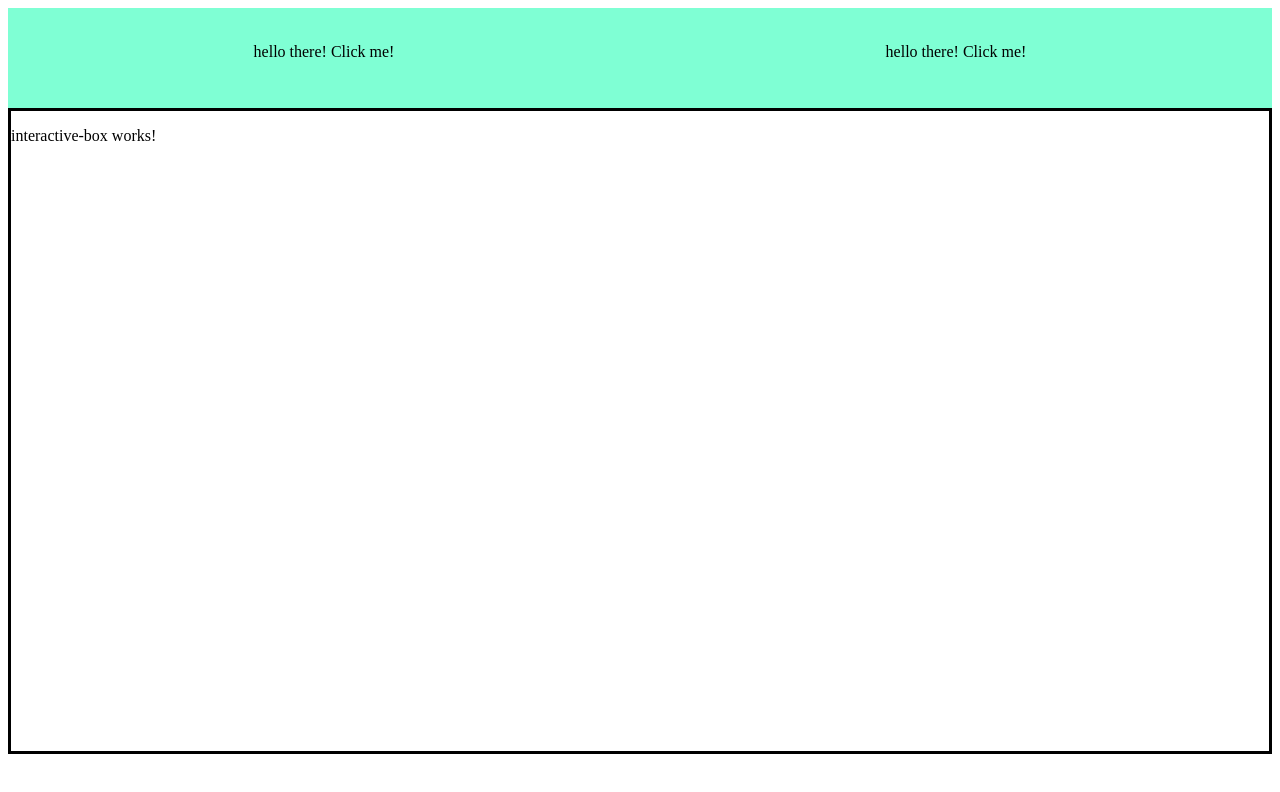
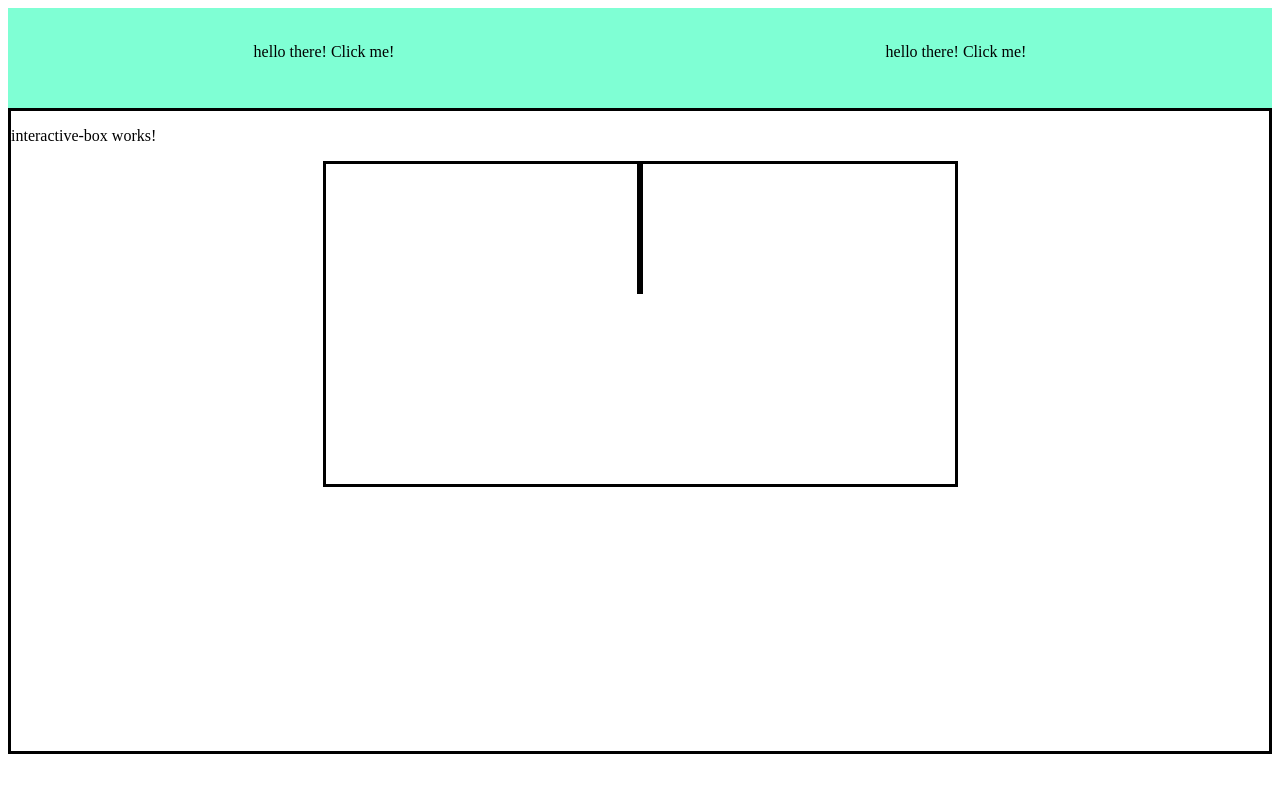
Before and after one commit to bike-92/playground, an Angular app in the folder my-app/: page / in a window 1280 px wide. Shown: the top 792 px of the page. Built offline with nearby package versions, Linux system fonts and the light colour scheme.

Commit message:
add small lines in the center-box to create drag and drop line functionality

```diff
--- a/my-app/src/app/interactive-box/center-box/center-box.component.css
+++ b/my-app/src/app/interactive-box/center-box/center-box.component.css
@@ -0,0 +1,6 @@
+div {
+    margin: auto;
+    border: solid;
+    width: 0;
+    height: 20px;
+}
--- a/my-app/src/app/interactive-box/center-box/center-box.component.html
+++ b/my-app/src/app/interactive-box/center-box/center-box.component.html
@@ -1 +1,5 @@
-<p>center-box works!</p>
+<div></div>
+<div></div>
+<div></div>
+<div></div>
+<div></div>
--- a/my-app/src/app/interactive-box/interactive-box.component.css
+++ b/my-app/src/app/interactive-box/interactive-box.component.css
@@ -2,3 +2,9 @@ div {
     height: 40rem;
     border: solid;
 }
+
+.center {
+    margin: 0 auto;
+    width: 50%;
+    height: 50%;
+}
--- a/my-app/src/app/interactive-box/interactive-box.component.html
+++ b/my-app/src/app/interactive-box/interactive-box.component.html
@@ -1,3 +1,6 @@
 <div>
     <p>interactive-box works!</p>
+    <div class="center">
+        <app-center-box></app-center-box>
+    </div>
 </div>
```
